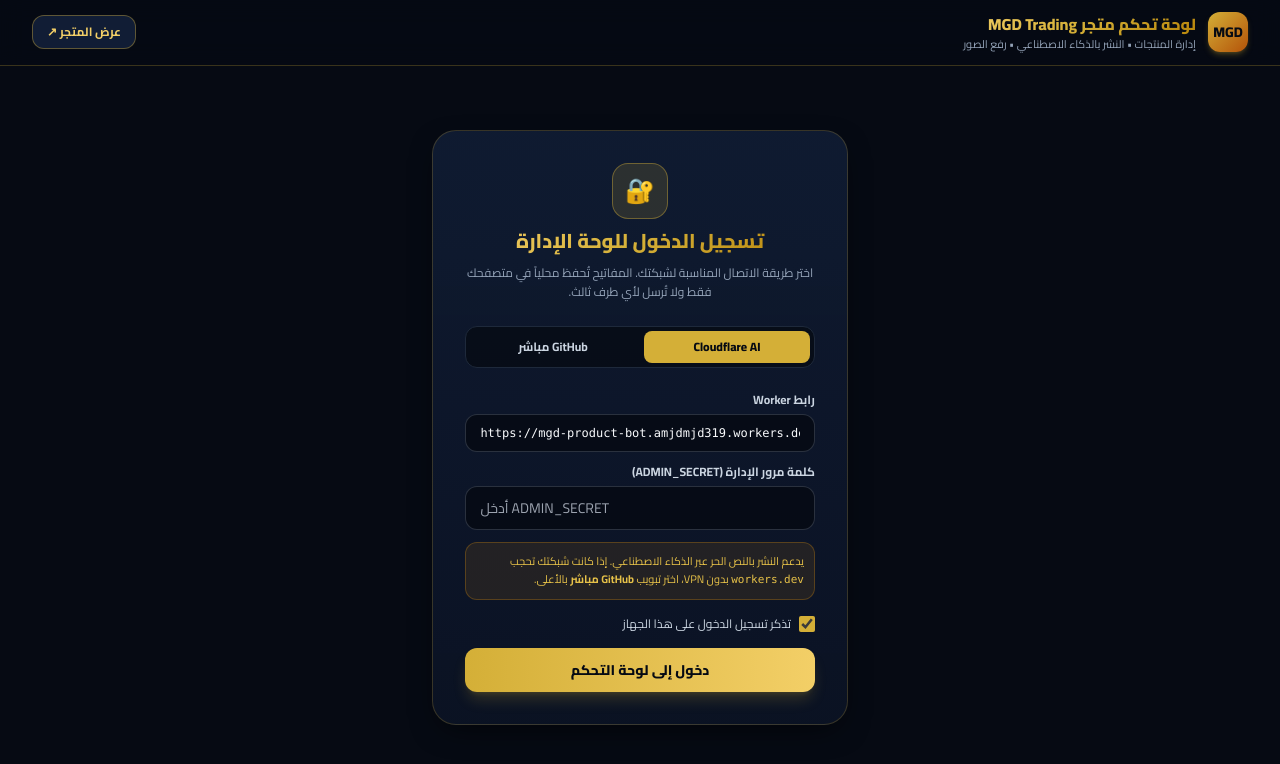
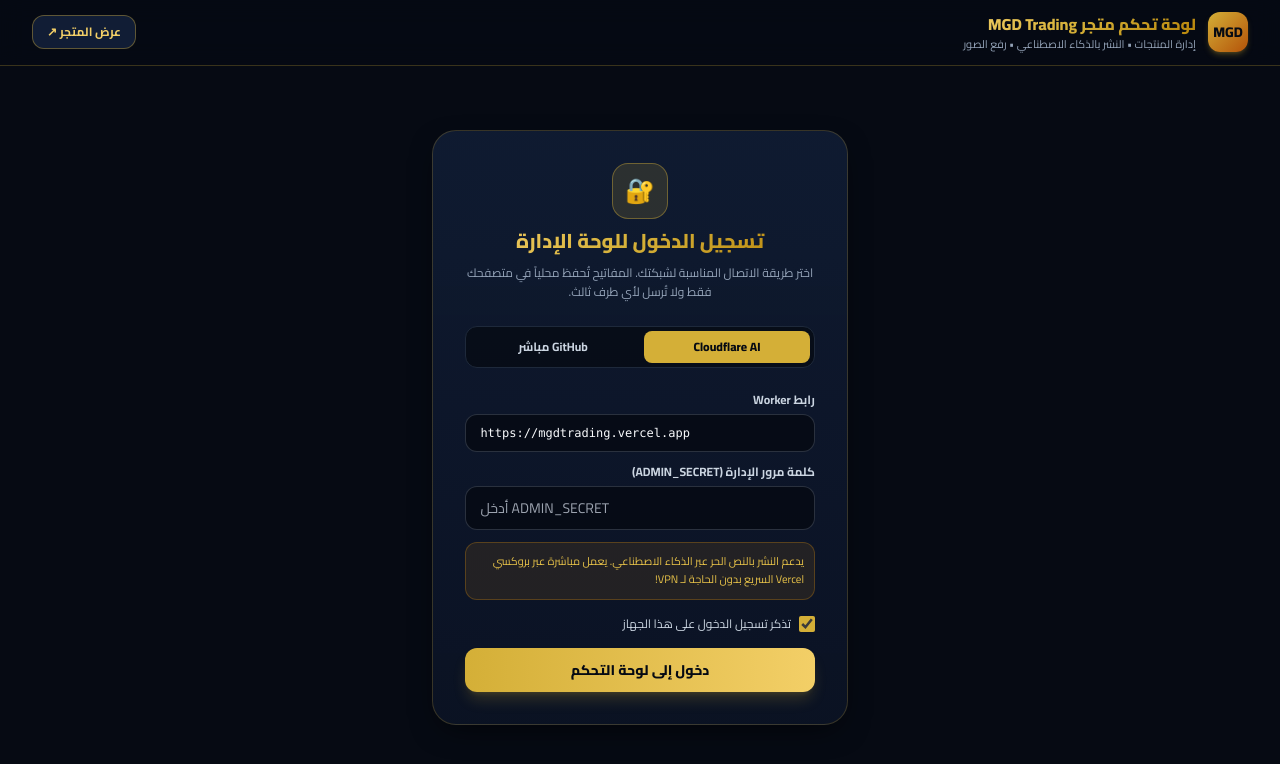
Before and after one commit to ahmadahmd3133133-lang/mgdtrading, a plain HTML site: page admin.html in a window 1280 px wide. Drawn offline with nearby package versions, Linux system fonts and the light colour scheme.

Commit message:
Default admin.html API URL to Vercel proxy (works without VPN)
Updated the worker URL and modified the admin secret message to reflect new proxy usage.

```diff
--- a/admin.html
+++ b/admin.html
@@ -91,14 +91,14 @@
         <div id="workerAuthBox" class="space-y-3">
           <div>
             <label class="block text-xs font-bold text-slate-300 mb-1.5">رابط Worker</label>
-            <input id="loginWorkerUrl" type="url" class="input-field font-mono text-xs" value="https://mgd-product-bot.amjdmjd319.workers.dev" dir="ltr" />
+            <input id="loginWorkerUrl" type="url" class="input-field font-mono text-xs" value="https://mgdtrading.vercel.app" dir="ltr" />
           </div>
           <div>
             <label class="block text-xs font-bold text-slate-300 mb-1.5">كلمة مرور الإدارة (ADMIN_SECRET)</label>
             <input id="loginAdminSecret" type="password" class="input-field" placeholder="أدخل ADMIN_SECRET" dir="ltr" />
           </div>
           <p class="text-[11px] text-amber-300/90 bg-amber-500/10 border border-amber-500/25 rounded-xl p-2.5 leading-relaxed">
-            يدعم النشر بالنص الحر عبر الذكاء الاصطناعي. إذا كانت شبكتك تحجب <code class="font-mono">workers.dev</code> بدون VPN، اختر تبويب <strong>GitHub مباشر</strong> بالأعلى.
+            يدعم النشر بالنص الحر عبر الذكاء الاصطناعي. يعمل مباشرة عبر بروكسي Vercel السريع بدون الحاجة لـ VPN!
           </p>
         </div>
 
```
